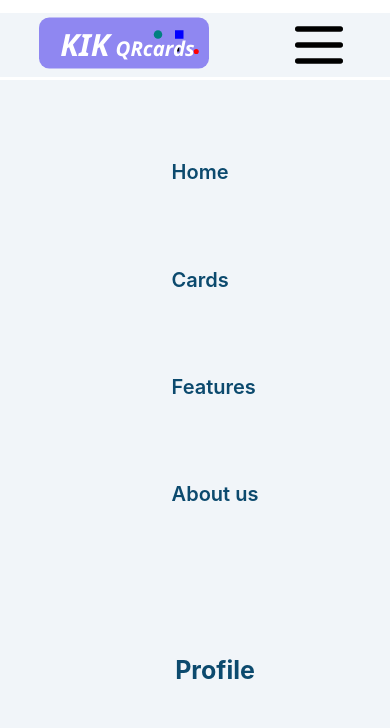
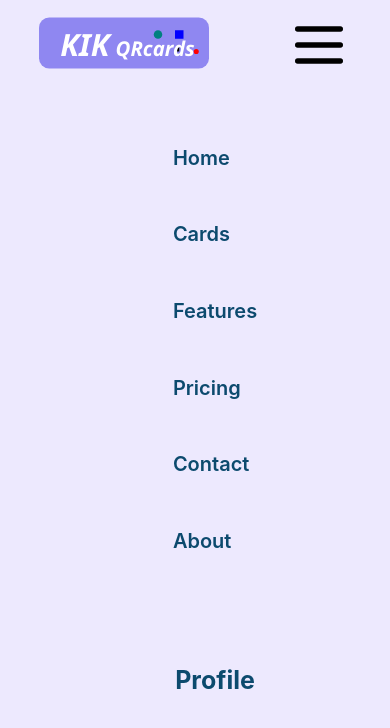
Before and after one commit to kakon-aiubcse/kikqrcard, a Next.js app: page / in a window 390 px wide. Both pictures are taken after a click on the icon 319 px from the left and 44 px from the top of the page. Shown: the top 728 px of the page. Built offline with nearby package versions, Linux system fonts and the light colour scheme.

Commit message:
completed header part

```diff
--- a/src/pages/elements/header.js
+++ b/src/pages/elements/header.js
@@ -10,7 +10,7 @@ const Header = () => {
   return (
     <>
       {" "}
-      <div className="flex flex-col h-screen bg-slate-100 xs:w-screen xs:flex xs:flex-row xs:items-start xs:justify-around xs:h-auto">
+      <div className="flex flex-col h-screen bg-violet-100 xs:w-screen xs:flex xs:flex-row xs:items-start xs:justify-around xs:h-auto">
         {/* logo */}
 
         <div className="h-[20%] items-center justify-center top-5 relative xs:top-0 ">
@@ -70,12 +70,12 @@ const Header = () => {
         <div
           className={`  flex flex-col h-full ${
             menu
-              ? "hidden xs:flex xs:absolute bg-slate-100 xs:top-20 xs:w-screen xs:h-full xs:items-center xs:justify-start xs:z-50"
+              ? "hidden xs:flex xs:absolute bg-violet-100 xs:top-20 xs:w-screen xs:h-full xs:items-center xs:justify-start xs:z-50"
               : "flex xs:hidden"
           }`}
         >
           <nav className="h-[60%] items-start">
-            <ul className="h-full flex flex-col  items-start justify-evenly relative ml-10 text-sky-900 font-semibold text-[20px]">
+            <ul className="h-full flex flex-col mt-4 items-start justify-evenly relative ml-10 text-sky-900 font-semibold text-[20px]">
               <li className="text-start font-ios flex items-center gap-4">
                 Home{" "}
               </li>
@@ -87,7 +87,13 @@ const Header = () => {
                 Features
               </li>
               <li className="text-start font-ios flex items-center gap-4">
-                About us
+                Pricing
+              </li>
+               <li className="text-start font-ios flex items-center gap-4">
+                Contact
+              </li>
+              <li className="text-start font-ios flex items-center gap-4">
+                About
               </li>
             </ul>
           </nav>
@@ -95,8 +101,8 @@ const Header = () => {
           <div
             className={`h-[20%] flex items-center justify-center font-ios  text-sky-900 ${
               menu
-                ? "hidden xs:flex xs:relative bg-slate-100 xs:top-[00px] xs:left-[20px] xs:z-50"
-                : "flex xs:hidden"
+                ? "hidden xs:flex xs:relative bg-violet-100 xs:top-[10px] xs:left-[20px] xs:z-50"
+                : "flex mt-16 xs:hidden"
             }`}
           >
             <div className="font-bold text-[25px] flex justify-end gap-4">
--- a/src/pages/index.js
+++ b/src/pages/index.js
@@ -12,34 +12,34 @@ export default function index() {
   return (
     <>
       <div className="flex h-screen w-full overflow-hidden xs:flex xs:flex-col xs:w-screen">
-        <div className=" w-2/12 h-full pb-2 bg-btton-0 xs:flex xs:flex-row xs:w-screen xs:h-[100px] xs:pb-0">
+        <div className=" w-2/12 h-full  bg-violet-100 xs:flex xs:flex-row xs:w-screen xs:h-[100px] xs:pb-0">
           <section className=" w-auto items-center justify-center flex h-full xs:w-screen ">
             <Header />
           </section>
         </div>
 
-        <div className="flex flex-col w-10/12 h-full overflow-y-auto xs:flex xs:overflow-x-auto">
-          <section className="w-screen items-center justify-center flex p-4 m-2">
+        <div className="flex flex-col w-10/12 h-full overflow-y-auto xs:flex xs:items-center xs:justify-start xs:overflow-hidden xs:w-screen">
+          <section className="w-screen items-center justify-center flex p-4 m-2 xs:p-2 xs:m-0 xs:h-auto">
             <Home />
           </section>
 
-          <section className=" w-screen items-center justify-center  flex p-4 m-2 ">
+          <section className=" w-screen items-center justify-center flex p-4 m-2 xs:p-2 xs:m-0 xs:h-auto ">
             <Allcards />
           </section>
-            <section className=" w-screen items-center justify-center flex p-4 m-2">
+            <section className=" w-screen items-center justify-center flex p-4 m-2 xs:p-2 xs:m-0 xs:h-auto">
             <Blog />
           </section>
 
-          <section className=" w-screen items-center justify-center flex p-4 m-2">
+          <section className=" w-screen items-center justify-center flex p-4 m-2 xs:p-2 xs:m-0 xs:h-auto">
             <Faq />
           </section>
-          <section className=" w-screen items-center justify-center flex p-4 m-2">
+          <section className=" w-screen items-center justify-center flex p-4 m-2 xs:p-2 xs:m-0 xs:h-auto">
             <Tc />
           </section>
-          <section className=" w-screen items-center justify-center flex p-4 m-2">
+          <section className=" w-screen items-center justify-center flex p-4 m-2 xs:p-2 xs:m-0 xs:h-auto">
             <Feature />
           </section>
-          <section className=" w-screen items-center justify-center flex p-4 m-2">
+          <section className=" w-screen items-center justify-center flex p-4 m-2 xs:p-2 xs:m-0 xs:h-auto">
             <Footer />
           </section>
         </div>
```
